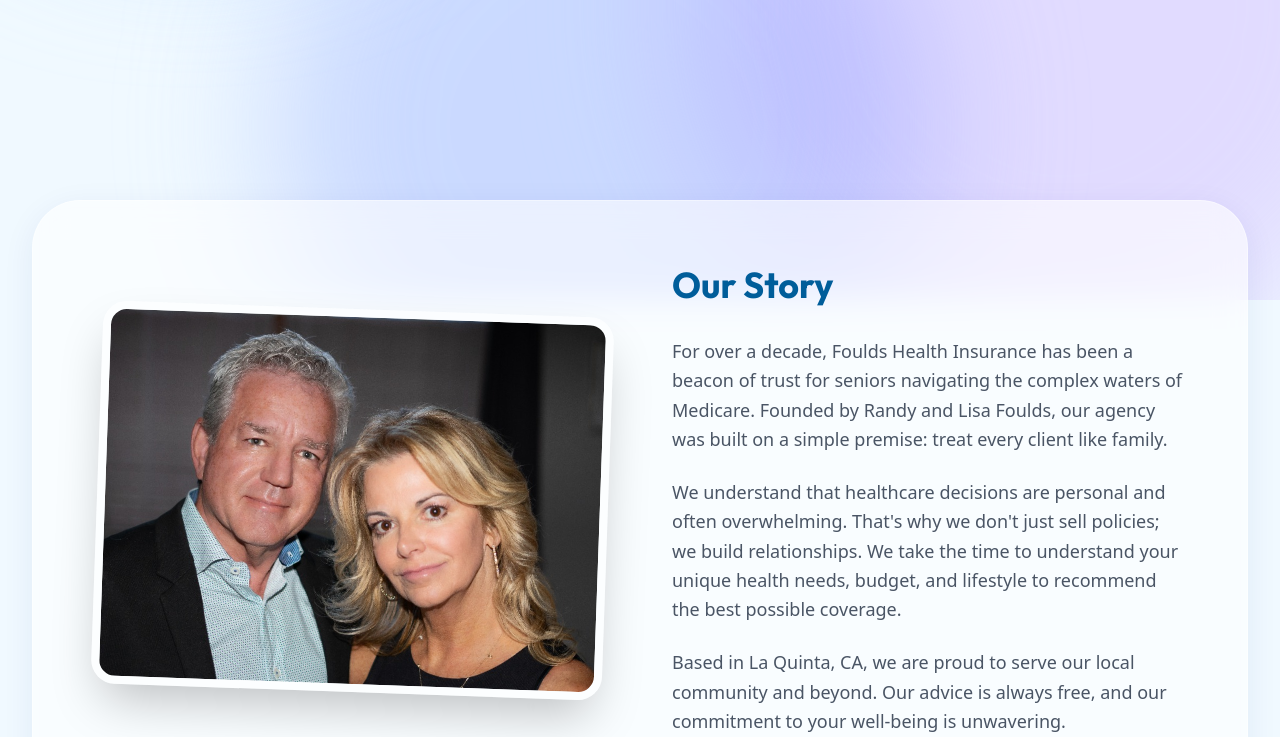
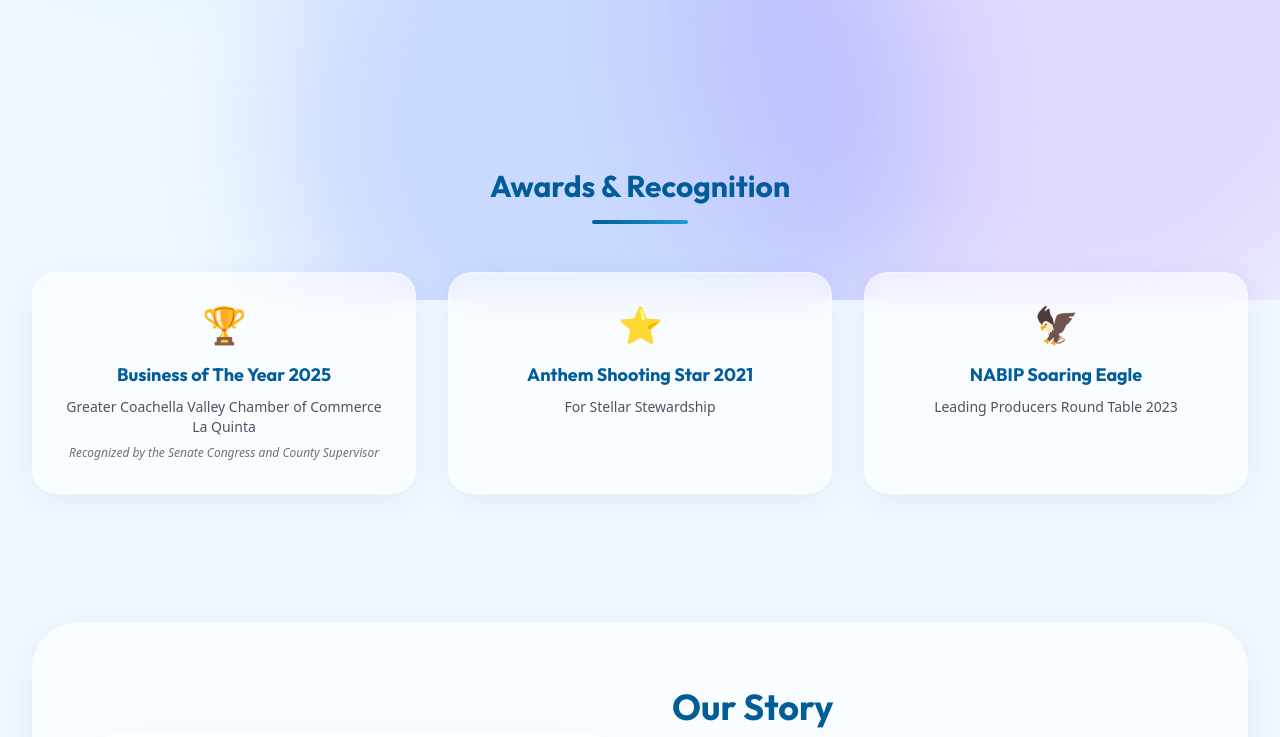
Before and after one commit to MustangTris/fhi65-revamp, a Next.js app: page /about in a window 1280 px wide. Shown: the part 500-1237 px from the top of the page. Built offline with nearby package versions, Linux system fonts and the light colour scheme.

Commit message:
personalized edits

```diff
--- a/package.json
+++ b/package.json
@@ -9,6 +9,7 @@
     "lint": "eslint"
   },
   "dependencies": {
+    "@vercel/analytics": "^1.6.1",
     "clsx": "^2.1.1",
     "framer-motion": "^12.23.25",
     "lucide-react": "^0.555.0",
--- a/src/app/about/page.tsx
+++ b/src/app/about/page.tsx
@@ -23,13 +23,41 @@ export default function AboutPage() {
                 </div>
             </section>
 
+            {/* Awards Section */}
+            <section className="py-12 relative z-10">
+                <div className="max-w-7xl mx-auto px-4 sm:px-6 lg:px-8">
+                    <div className="text-center mb-12">
+                        <h2 className="text-3xl font-bold text-[#005d9a] mb-4">Awards & Recognition</h2>
+                        <div className="w-24 h-1 bg-gradient-to-r from-[#005d9a] to-[#1e9cd7] mx-auto rounded-full"></div>
+                    </div>
+                    <div className="grid grid-cols-1 md:grid-cols-3 gap-8">
+                        <div className="glass-card p-8 rounded-3xl text-center border border-blue-100 hover:shadow-xl transition-all duration-300">
+                            <div className="text-4xl mb-4">🏆</div>
+                            <h3 className="text-lg font-bold text-[#005d9a] mb-2">Business of The Year 2025</h3>
+                            <p className="text-sm text-gray-600 font-medium">Greater Coachella Valley Chamber of Commerce La Quinta</p>
+                            <p className="text-xs text-gray-500 mt-2 italic">Recognized by the Senate Congress and County Supervisor</p>
+                        </div>
+                        <div className="glass-card p-8 rounded-3xl text-center border border-blue-100 hover:shadow-xl transition-all duration-300">
+                            <div className="text-4xl mb-4">⭐</div>
+                            <h3 className="text-lg font-bold text-[#005d9a] mb-2">Anthem Shooting Star 2021</h3>
+                            <p className="text-sm text-gray-600 font-medium">For Stellar Stewardship</p>
+                        </div>
+                        <div className="glass-card p-8 rounded-3xl text-center border border-blue-100 hover:shadow-xl transition-all duration-300">
+                            <div className="text-4xl mb-4">🦅</div>
+                            <h3 className="text-lg font-bold text-[#005d9a] mb-2">NABIP Soaring Eagle</h3>
+                            <p className="text-sm text-gray-600 font-medium">Leading Producers Round Table 2023</p>
+                        </div>
+                    </div>
+                </div>
+            </section>
+
             {/* Our Story Section */}
             <section className="py-20 relative z-10">
                 <div className="max-w-7xl mx-auto px-4 sm:px-6 lg:px-8">
                     <div className="glass-card rounded-[3rem] p-8 md:p-16">
                         <div className="flex flex-col lg:flex-row items-center gap-16">
                             <div className="lg:w-1/2">
-                                <div className="relative aspect-[4/3] rounded-3xl overflow-hidden shadow-2xl border-[8px] border-white/50 transform rotate-2 hover:rotate-0 transition-transform duration-500">
+                                <div className="relative aspect-[4/3] rounded-3xl overflow-hidden shadow-2xl border-[8px] border-white/50">
                                     <Image
                                         src="/images/randy-lisa-portrait.jpg"
                                         alt="Randy and Lisa Foulds"
--- a/src/app/contact/page.tsx
+++ b/src/app/contact/page.tsx
@@ -11,6 +11,29 @@ export default function ContactPage() {
                     <p className="text-xl text-gray-600 font-medium">
                         Have questions about Medicare? We&apos;re here to help. Reach out to us directly or fill out the form below.
                     </p>
+                </div>
+
+                {/* Social Security Assistance Notice */}
+                <div className="max-w-4xl mx-auto mb-16">
+                    <div className="bg-gradient-to-r from-blue-50 to-white border border-blue-100 rounded-3xl p-8 md:p-10 shadow-lg relative overflow-hidden">
+                        <div className="absolute top-0 right-0 w-32 h-32 bg-blue-100 rounded-full mix-blend-multiply filter blur-3xl opacity-50 -mr-16 -mt-16"></div>
+                        <div className="relative z-10 flex flex-col md:flex-row items-start gap-6">
+                            <div className="bg-[#005d9a] text-white p-4 rounded-2xl shrink-0 shadow-md">
+                                <svg className="w-8 h-8" fill="none" stroke="currentColor" viewBox="0 0 24 24">
+                                    <path strokeLinecap="round" strokeLinejoin="round" strokeWidth="2" d="M12 8v4l3 3m6-3a9 9 0 11-18 0 9 9 0 0118 0z" />
+                                </svg>
+                            </div>
+                            <div>
+                                <h3 className="text-2xl font-bold text-[#005d9a] mb-3">Not 65 Yet? Start Here.</h3>
+                                <p className="text-lg text-gray-700 leading-relaxed font-medium mb-4">
+                                    We specialize in helping individuals who aren&apos;t 65 yet navigate the Social Security process <strong>prior to your first appointment</strong>.
+                                </p>
+                                <p className="text-gray-600 leading-relaxed">
+                                    This step is crucial! Handling this beforehand makes the entire transition smoother and ensures your enrollment process is as easy as possible. Reach out to us today, and we&apos;ll guide you through exactly what needs to be done.
+                                </p>
+                            </div>
+                        </div>
+                    </div>
                 </div>
 
                 <div className="grid grid-cols-1 lg:grid-cols-2 gap-12 items-start">
--- a/src/app/layout.tsx
+++ b/src/app/layout.tsx
@@ -1,5 +1,6 @@
 import type { Metadata } from "next";
 import { Inter, Outfit } from "next/font/google";
+import { Analytics } from "@vercel/analytics/react";
 import "./globals.css";
 import Navbar from "../components/Navbar";
 import Footer from "../components/Footer";
@@ -27,6 +28,7 @@ export default function RootLayout({
                     </main>
                     <Footer />
                 </div>
+                <Analytics />
             </body>
         </html>
     );
--- a/src/app/page.tsx
+++ b/src/app/page.tsx
@@ -25,7 +25,7 @@ export default function Home() {
             </h1>
 
             <p className="text-xl text-gray-600 mb-10 font-medium leading-relaxed max-w-lg">
-              Navigate your options with confidence. Our expert advice is always free, with no obligation to enroll.
+              Serving the Valley and educating clients for over 30 years. Navigate your options with confidence. Our expert advice is always free, with no obligation to enroll.
             </p>
 
             {/* Buttons */}
```
Also changed, not shown: 1 other file (tests, documents, lock files or other folders).
